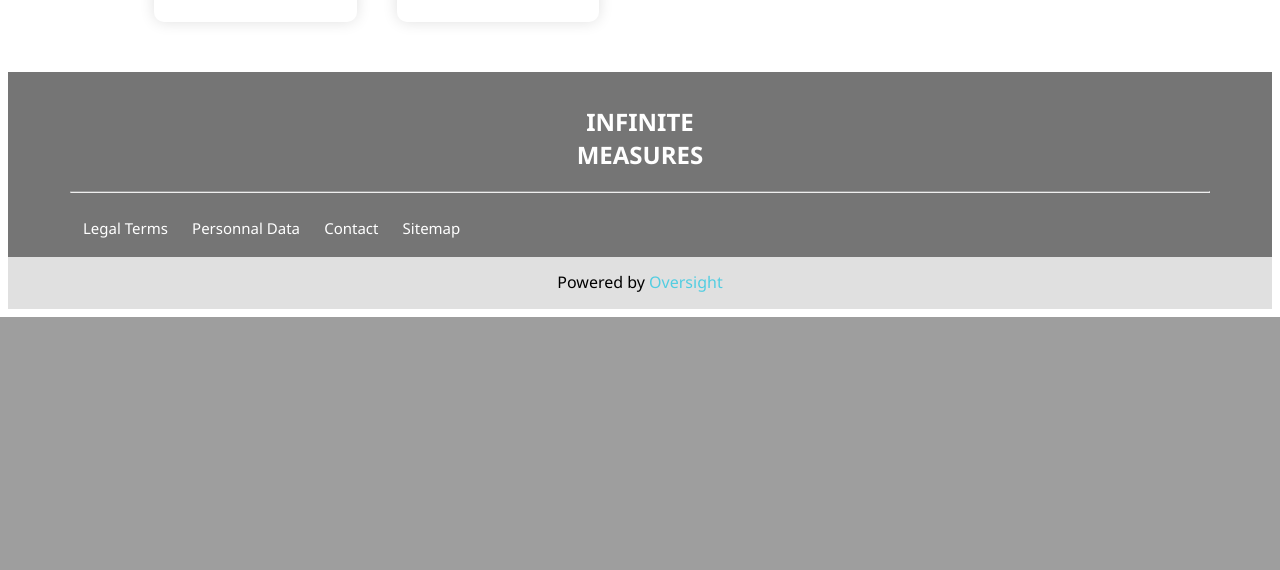
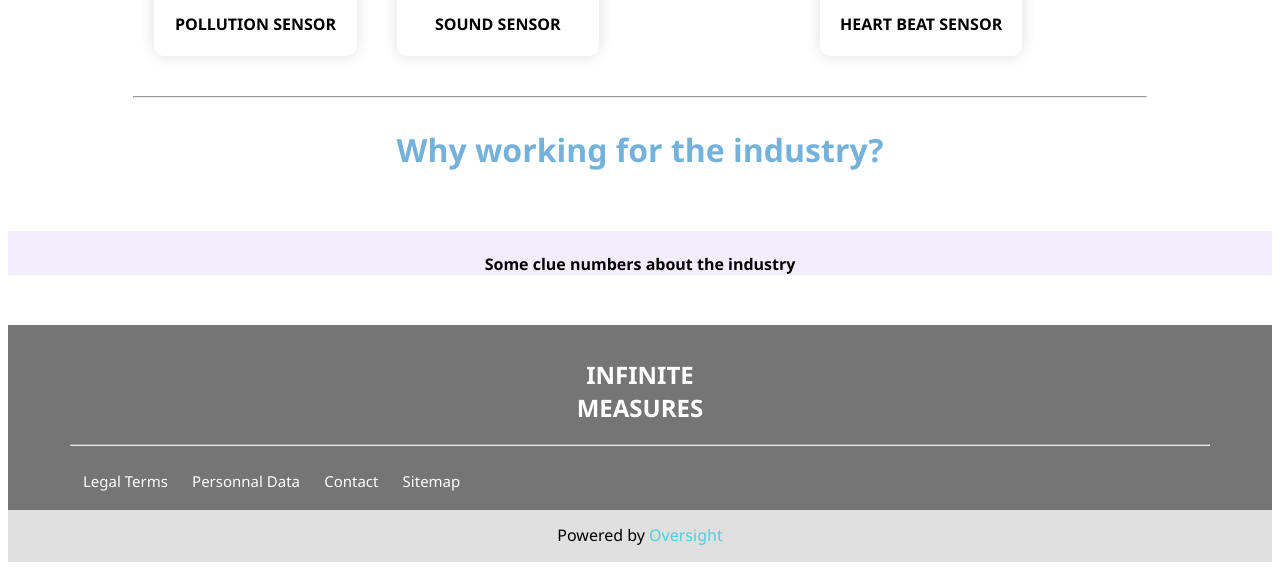
Before and after one commit to LucasCvlPrr/APP, a PHP site: page /Solution.html in a window 1280 px wide. Shown: the part 1448-2018 px from the top of the page. Before the commit the page ends 1765 px from the top, so only its background shows below. Run offline with PHP 8.4, Linux system fonts and the light colour scheme.

Commit message:
Solution Updates

```diff
--- a/Solution/Solution.css
+++ b/Solution/Solution.css
@@ -67,6 +67,7 @@ div.titleContainer{
     color: white;
     font-family: 'Segoe UI', Tahoma, Geneva, Verdana, sans-serif;
     text-align: center;
+    align-items: center;
 }
 
 div.solutionPresentation{
@@ -81,6 +82,7 @@ div.envirronment{
 
 div.envirronmentSensors{
     display: flex;
+    margin-top: 50px;
 }
 
 h4.envirronmentAnalysing{
@@ -115,11 +117,45 @@ div.workers{
     width: 40%;
 }
 
+div.workersSensors{
+    display: flex;
+    margin-top: 50px;
+}
+
 h4.workersHealth{
     text-align: center;
 }
 
+div.heartBeatSensor{
+    box-shadow: 0px 0px 15px #e0e0e0;
+    border-radius: 10px;
+    width: 40%;
+    margin-left: 180px;
+}
 
+h4.heartBeatSensorTitle{
+    text-align: center;
+}
+
+hr.secondLineSeparator{
+    width: 80%;
+    margin-top: 40px;
+}
+
+div.industryInfo h1{
+    font-family: 'Segoe UI', Tahoma, Geneva, Verdana, sans-serif;
+    color: #74b2dc;
+    text-align: center;
+    margin-top: 30px;
+    margin-bottom: 60px;
+}
+
+div.industryNumbers{
+    background: #f2edfc;
+    font-family: 'Segoe UI', Tahoma, Geneva, Verdana, sans-serif;
+    text-align: center;
+    align-items: center;
+}
 
 /* Footer */
 
--- a/Solution/Solution.html
+++ b/Solution/Solution.html
@@ -94,10 +94,22 @@
 
             <p class="workersText">We protect our users with HEART sensor for the prevention  and justification for work incidents.</p>
 
-            <div class="heartBeatSensor">
-                <img class="heartBeatImg" src="../img/heartBeat.png" alt="heartBeatImg">
-                <h4 class="heartBeatSensorTitle">HEART BEAT SENSOR</h4>
+            <div class="workersSensors">
+                <div class="heartBeatSensor">
+                    <img class="heartBeatImg" src="../img/heartBeat.png" alt="heartBeatImg">
+                    <h4 class="heartBeatSensorTitle">HEART BEAT SENSOR</h4>
+                </div>
             </div>
+        </div>
+    </div>
+
+    <hr class="secondLineSeparator">
+
+    <div class="industryInfo">
+        <h1>Why working for the industry?</h1>
+
+        <div class="industryNumbers">
+            <h4><br> Some clue numbers about the industry <br></h4>
         </div>
     </div>
 
```
